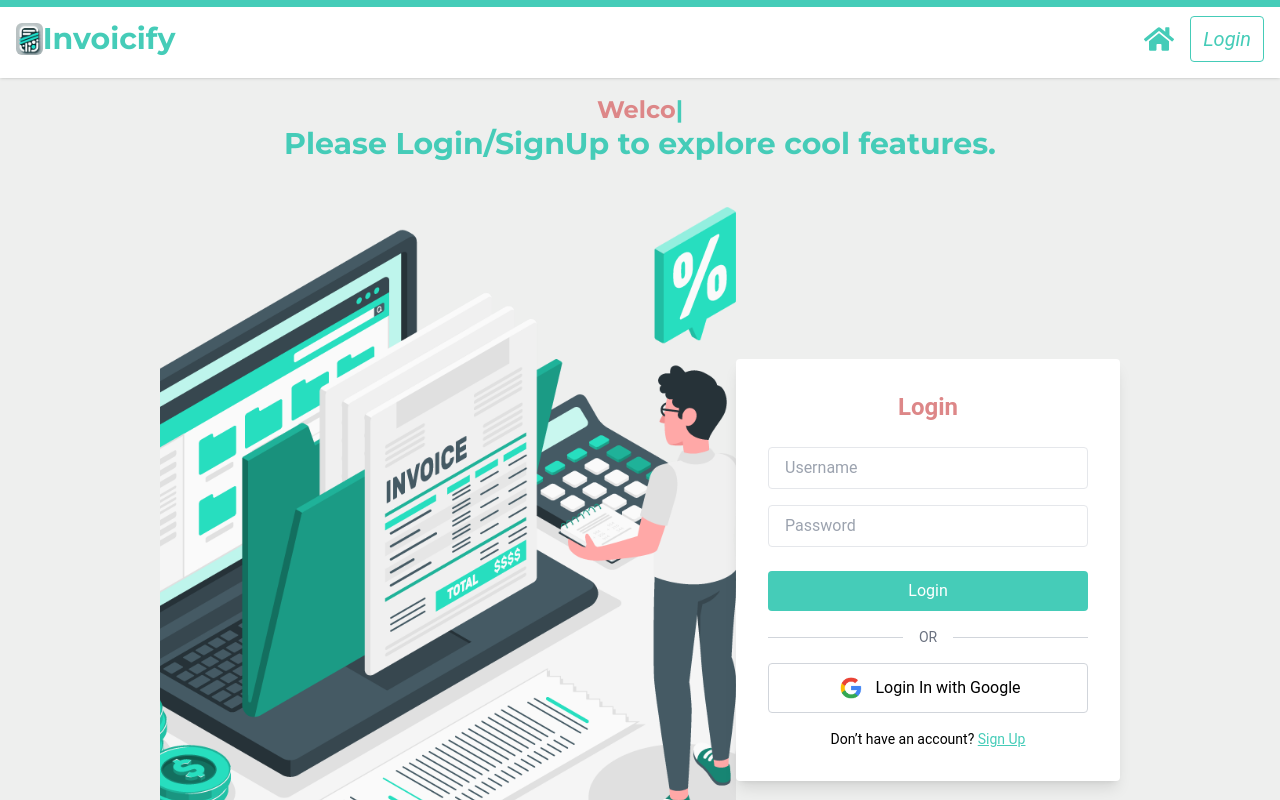
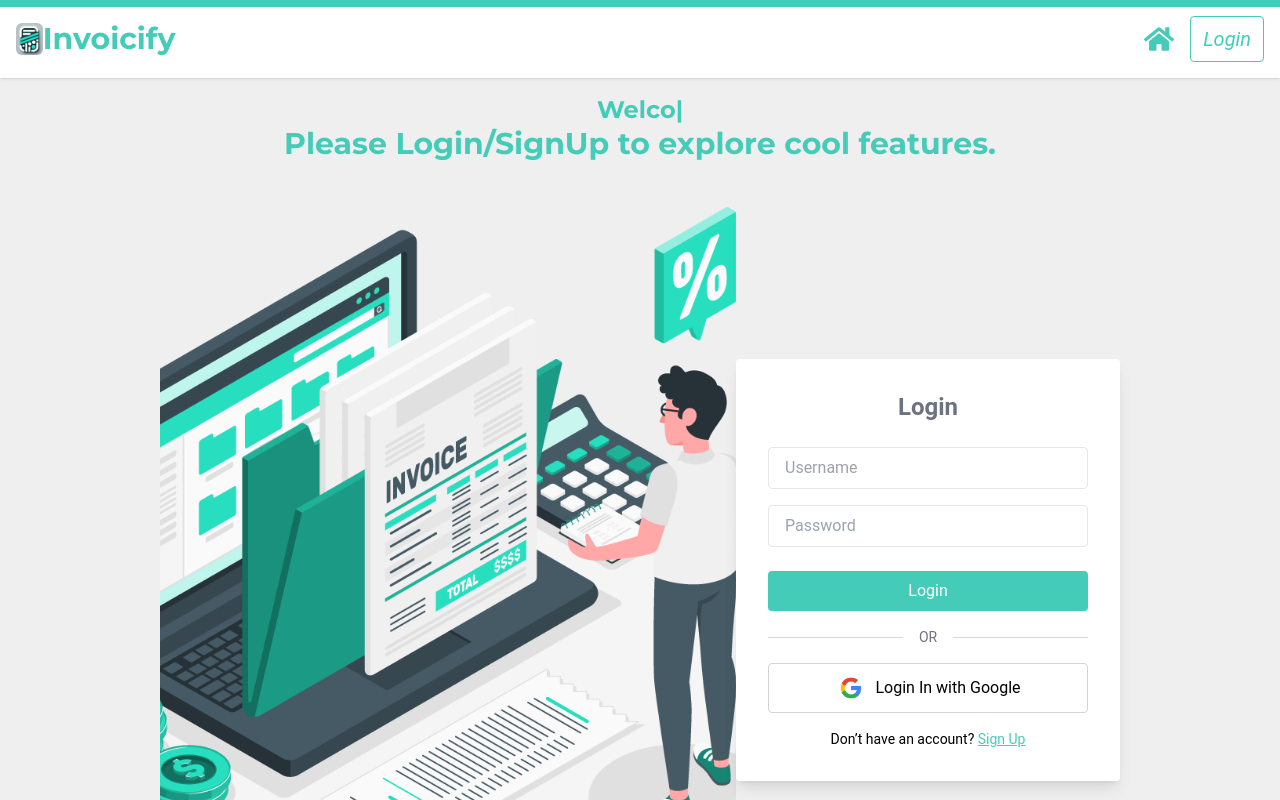
Before and after one commit to sadique-2004/Invoicify, a React (Vite) app: page /login in a window 1280 px wide. Shown: the top 800 px of the page. Built offline with nearby package versions, Linux system fonts and the light colour scheme.

Commit message:
update it

```diff
--- a/index.html
+++ b/index.html
@@ -31,6 +31,8 @@
   <script src="https://cdn.botpress.cloud/webchat/v2.2/inject.js"></script>
   <script src="https://files.bpcontent.cloud/2025/01/15/10/20250115102433-K5N586WL.js"></script>
 
+
+
 </body>
 
 </html>
--- a/src/components/AboutUs.jsx
+++ b/src/components/AboutUs.jsx
@@ -58,7 +58,7 @@ const AboutUs = () => {
 
         {/* Why Choose Us Section */}
         <div className="bg-[#45ccb8] text-white text-center py-10 px-5 rounded-lg shadow-xl">
-          <h3 className="text-2xl font-semibold mb-4 font-montserrat ">🌟 Why Choose Invoicify ?</h3>
+          <h3 className="text-2xl font-semibold mb-4 font-montserrat ">Why Choose Invoicify ?</h3>
           <p className="text-lg font-merriweather">
             Our platform is intuitive, easy to use, and designed to reduce financial burden, ensuring that invoicing is effortless.
             Join thousands of businesses and freelancers who trust us for their invoicing needs.
--- a/src/components/HomePage.jsx
+++ b/src/components/HomePage.jsx
@@ -20,7 +20,7 @@ const HomePage = () => {
   }
 
   const Indevelopment = () => {
-    alert(`
+    confirm(`
       Welcome to Invoicify!
 
       This is a trial version of our platform. To log in, please use the following credentials:
--- a/src/components/Navbar.jsx
+++ b/src/components/Navbar.jsx
@@ -29,7 +29,7 @@ const Navbar = () => {
     }
 
     return (
-        < nav className="bg-white shadow sticky top-0" >
+        < nav className="bg-white shadow sticky top-0 z-50" >
             <motion.div
                 className="h-[6.5px] bg-[#45ccb8] origin-[0%] fixed top-0 left-0 right-0 z-50"
                 style={{ scaleX: scrollYProgress }}
--- a/src/components/ScrollLogoText.jsx
+++ b/src/components/ScrollLogoText.jsx
@@ -1,7 +1,7 @@
 // ScrollLogoText.js
 import React from "react";
 import Marquee from "react-fast-marquee";
-import logo from "../assets/footerLogo.png"; // Replace with your logo path
+import logo from "../assets/footerLogo.png";
 
 const ScrollLogoText = () => {
   return (
--- a/src/components/TryLogin.jsx
+++ b/src/components/TryLogin.jsx
@@ -81,7 +81,7 @@ export default function AuthForm() {
             {showConfetti && <Confetti />}
             {/* #E13A90 text-[#3B81B8]*/}
             <h1 className="sm:text-2xl text-xl px-4 font-bold text-[#45ccb8] font-montserrat  text-center mt-4">
-                <span ref={typedElement} className="bg-gradient-to-r from-primary-500 to-secondary-500 bg-clip-text text-[#DD8788] "></span>
+                <span ref={typedElement} className="bg-gradient-to-r from-primary-500 to-secondary-500 bg-clip-text text-[#44ccb8] "></span>
             </h1>
             <h1 className="sm:text-3xl text-xl px-4 font-bold text-[#45ccb8]   text-center mb-2 font-montserrat">
                 Please Login/SignUp to explore cool features.</h1>
@@ -96,7 +96,7 @@ export default function AuthForm() {
 
                 {/* Form Section */}
                 <div className="flex-1 bg-white p-6 md:p-8 rounded md:shadow-lg w-full md:w-[30%] max-w-sm">
-                    <h1 className="text-2xl font-bold mb-6 text-center text-[#DD8788]">
+                    <h1 className="text-2xl font-bold mb-6 text-center text-gray-500">
                         {isLogin ? "Login" : "Sign Up"}
                     </h1>
 
```
